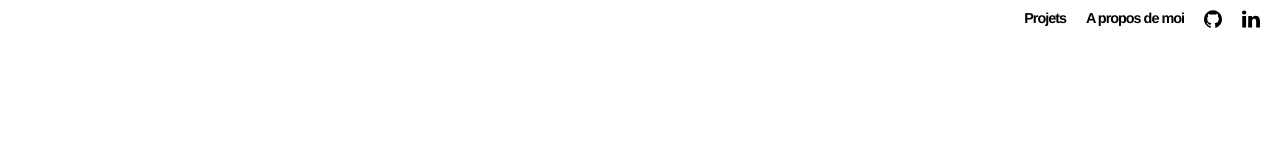
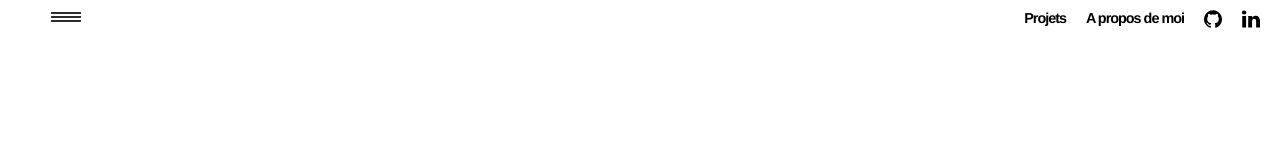
Before and after one commit to charles4nier/new_portfolio_VueJs, a Vue app: page /#/page1 in a window 1280 px wide. Shown: the top 160 px of the page. Built offline with nearby package versions, Linux system fonts and the light colour scheme.

Commit message:
ajout des fonctions qui permettent de naviguer aus croll sur la page projet

```diff
--- a/index.html
+++ b/index.html
@@ -2,7 +2,8 @@
 <html>
   <head>
     <meta charset="utf-8">
-    <title>bonjour</title>
+    <title>Charles Fournier - Devéloppeur Front End</title>
+    <link href="https://fonts.googleapis.com/css?family=Raleway" rel="stylesheet">
     <style media="screen">
        * {
          padding: 0;
--- a/src/App.vue
+++ b/src/App.vue
@@ -26,6 +26,11 @@ export default {
 <template>
   <div id="app">
     <nav class="main-nav">
+      <div class="button-menu">
+        <div class="first-bar"></div>
+        <div class="second-bar"></div>
+        <div class="third-bar"></div>
+      </div>
       <ul>
         <li>Projets</li>
         <li>A propos de moi</li>
@@ -64,6 +69,62 @@ export default {
     z-index: 5;
   }
 
+  .button-menu {
+    position: absolute;
+    width: 30px;
+    height: 20px;
+    top: 12%;
+    left: 4%;
+    cursor: pointer;
+    z-index: 5;
+  }
+
+  .first-bar, .second-bar, .third-bar {
+    position: relative;
+    width: 30px;
+    height: 2px;
+    background-color: #2d2d2a;
+    transform: translate3d(0,0,0) skewX(-10deg) rotate(0deg);
+    transition: all .1s ease-in-out;
+    margin: 2px 0;
+    overflow: hidden;
+  }
+
+  .first-bar::after, .second-bar::after, .third-bar::after {
+    position: absolute;
+    width: 100%;
+    height: 100%;
+    top: 0;
+    left: 0;
+    background-color: white;
+    transition: transform .2s ease-out;
+    content: '';
+  }
+
+  .first-bar::after, .third-bar::after {
+    transform: translate3d(-100%, 0, 0);
+  }
+
+  .second-bar::after {
+    transform: translate3d(100%, 0, 0);
+  }
+
+  .button-menu:hover .first-bar, .button-menu:hover .third-bar {
+    transform: translate3d(-2px,0,0) skewX(-10deg) rotate(0deg);
+  }
+
+  .button-menu:hover .second-bar {
+    transform: translate3d(2px,0,0) skewX(-10deg) rotate(0deg);
+  }
+
+  .button-menu:hover .first-bar::after, .button-menu:hover .third-bar::after {
+    transform: translate3d(100%, 0, 0);
+  }
+
+  .button-menu:hover .second-bar::after {
+    transform: translate3d(-100%, 0, 0);
+  }
+
   .main-nav ul {
     display: flex;
   }
--- a/src/pages/Projets.vue
+++ b/src/pages/Projets.vue
@@ -1,41 +1,16 @@
-<!-- <template>
-  <div id="app">
-    <img src="./assets/logo.png">
-    <p>Bonjour</p>
-    <router-view></router-view>
-  </div>
-</template>
-
-<script>
-export default {
-  name: 'app'
-}
-</script>
-
-<style>
-#app {
-  font-family: 'Avenir', Helvetica, Arial, sans-serif;
-  -webkit-font-smoothing: antialiased;
-  -moz-osx-font-smoothing: grayscale;
-  text-align: center;
-  color: #2c3e50;
-  margin-top: 60px;
-}
-</style> -->
-
 <template>
-  <section id="projets">
+  <section id="projets" @wheel="scrollTo">
+    <span class="scroll-up"><img src="../assets/uparrow.png" alt="une pointe de flèche" width="15px"></span>
+    <span class="scroll-down"><img src="../assets/uparrow.png" alt="une pointe de flèche" width="15px"></span>
     <transition name="showNavProject">
       <nav v-if="show" class="projects-nav">
         <ul>
-          <li v-for="item in dataNav"><router-link class="nav-link" :to="{ path: item.link}" @click.native="test">{{ item.name }}</router-link></li>
+          <li v-for="item in dataNav"><router-link class="nav-link" :to="{ path: item.link}" @click.native="goTo">{{ item.name }}</router-link></li>
         </ul>
       </nav>
     </transition>
     <div class="calc" v-if="show"></div>
-    <span class="up-arrow"><img src="../assets/uparrow.png" alt="une pointe de flèche" width="25px"></span>
     <p @click="show = !show"><span>Plus de projets</span></p>
-    <span class="down-arrow"><img src="../assets/uparrow.png" alt="une pointe de flèche" width="25px"></span>
     <transition name="projectsTransition">
       <router-view></router-view>
     </transition>
@@ -55,14 +30,59 @@ export default {
     }
   },
   methods: {
-    test: function () {
+    // fonction qui permet de naviguer au click
+    goTo: function () {
       this.show = false
+    },
+    // fonction qui permet de naviguer grace au scroll de la souris
+    scrollTo: function (event) {
+      let path = this.$route.path
+      for (let i = 0; i < this.dataNav.length; i++) {
+        if (path === this.dataNav[i].link) {
+          // permet de détecter si le mouvement de la souris est vers le
+          // ou ver le haut.
+          // positif = vers le bas
+          if (event.deltaY > 0) {
+            if (i + 1 === this.dataNav.length) {
+              this.$router.push(this.dataNav[0].link)
+            } else {
+              this.$router.push(this.dataNav[i + 1].link)
+            }
+          } else {
+            if (i === 0) {
+              i = this.dataNav.length - 1
+              this.$router.push(this.dataNav[i].link)
+            } else {
+              this.$router.push(this.dataNav[i - 1].link)
+            }
+          }
+        }
+      }
     }
   }
 }
 </script>
 
 <style scoped>
+.scroll-up, .scroll-down {
+  position: absolute;
+  width: 30px;
+  left: calc(50% - 15px);
+  z-index: 5;
+}
+
+.scroll-up {
+  top: 1%;
+}
+
+.scroll-down {
+  bottom: 1%;
+}
+
+.scroll-down img {
+  transform: rotate(180deg);
+}
+
 .calc {
   position: absolute;
   top: 0;
```
Also changed, not shown: src/assets/screenshot_pages_projet_portfolio.png (added).
